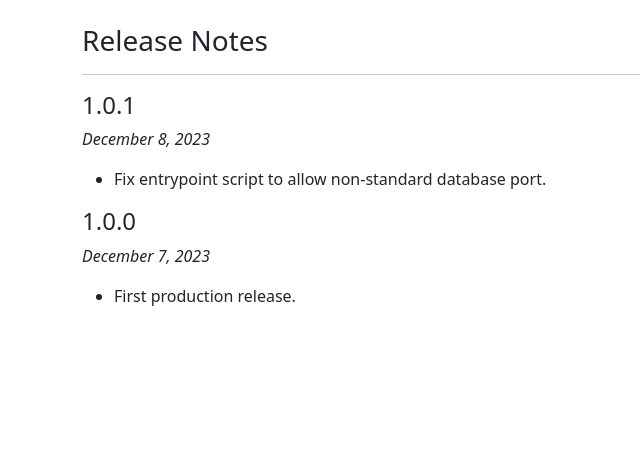
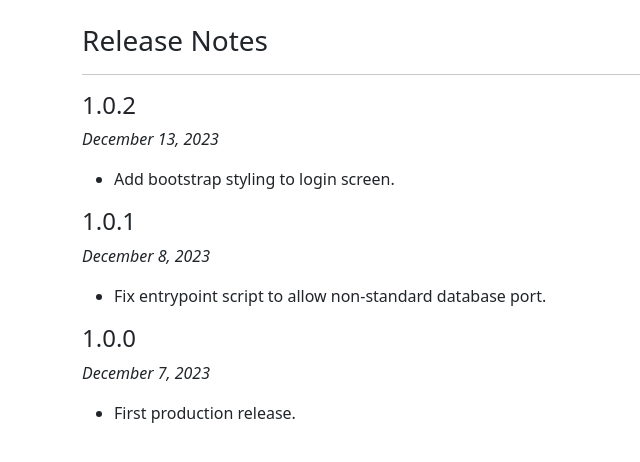
Before and after one commit to UCLALibrary/link-shortener, a Django app: page /release_notes/ in a window 1280 px wide. Shown: the part 46-508 px from the top of the page, without its empty margins (0-640 px from the left). Run offline with Django 4.2, Linux system fonts and the light colour scheme; the visitor is signed in with stand-in values (Sample User, id 1); parts of the project's set-up code (start-up, migrations or seed data) failed here and were passed over; some libraries are stand-ins or nearby versions.

Commit message:
Apply bootstrap styling to login screen (#8)

```diff
--- a/charts/prod-linkshortener-values.yaml
+++ b/charts/prod-linkshortener-values.yaml
@@ -6,7 +6,7 @@ replicaCount: 1
 
 image:
   repository: uclalibrary/link-shortener
-  tag: v1.0.1
+  tag: v1.0.2
   pullPolicy: Always
 
 nameOverride: ""
--- a/shortlinks/templates/shortlinks/release_notes.html
+++ b/shortlinks/templates/shortlinks/release_notes.html
@@ -3,6 +3,14 @@
 {% block content %}
 <h3>Release Notes</h3>
 <hr/>
+
+<h4>1.0.2</h4>
+<p><i>December 13, 2023</i></p>
+<ul>
+    <li>
+        Add bootstrap styling to login screen.
+    </li>
+</ul>
 
 <h4>1.0.1</h4>
 <p><i>December 8, 2023</i></p>
```
Also changed, not shown: shortlinks/templates/registration/login.html (+13 -3 lines).
